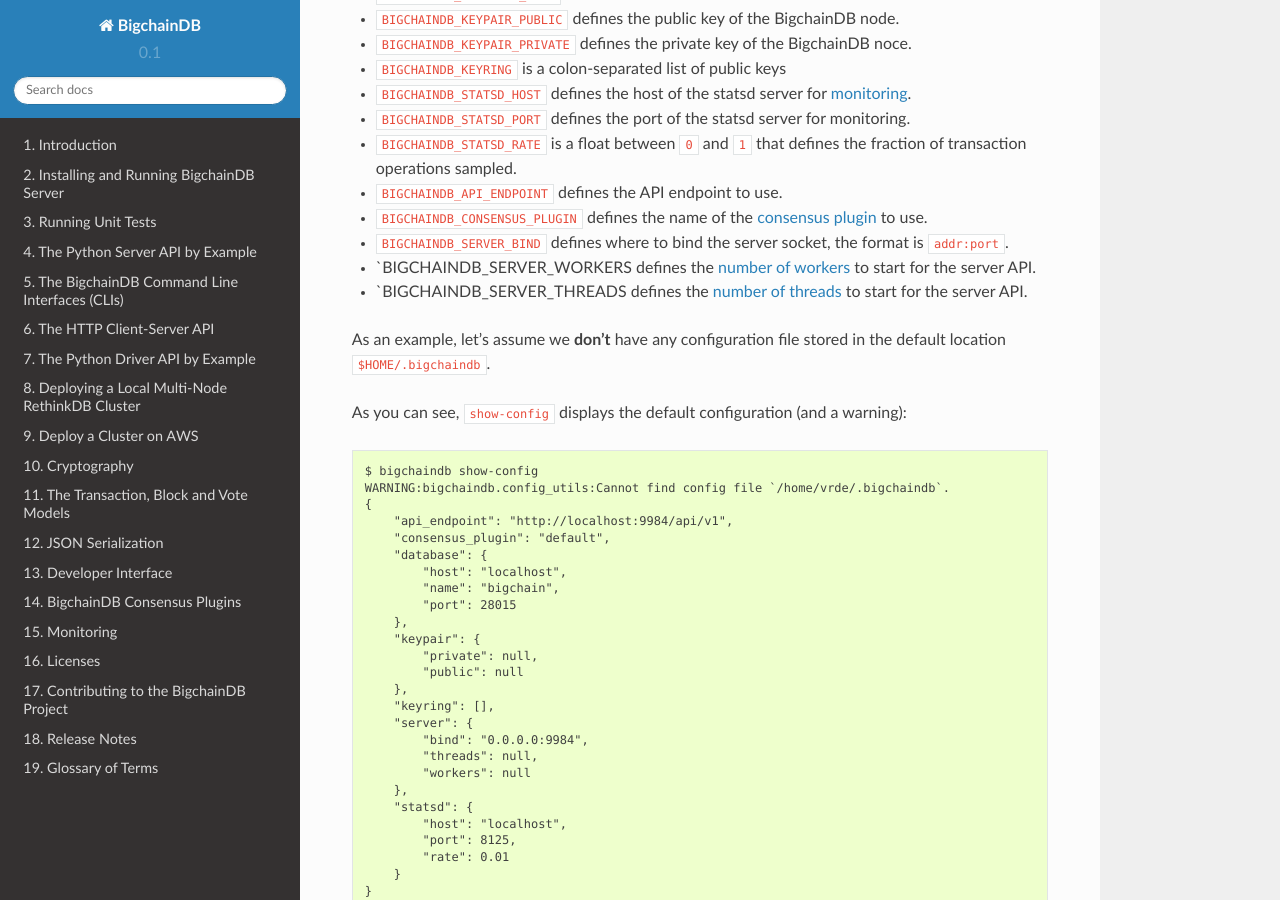
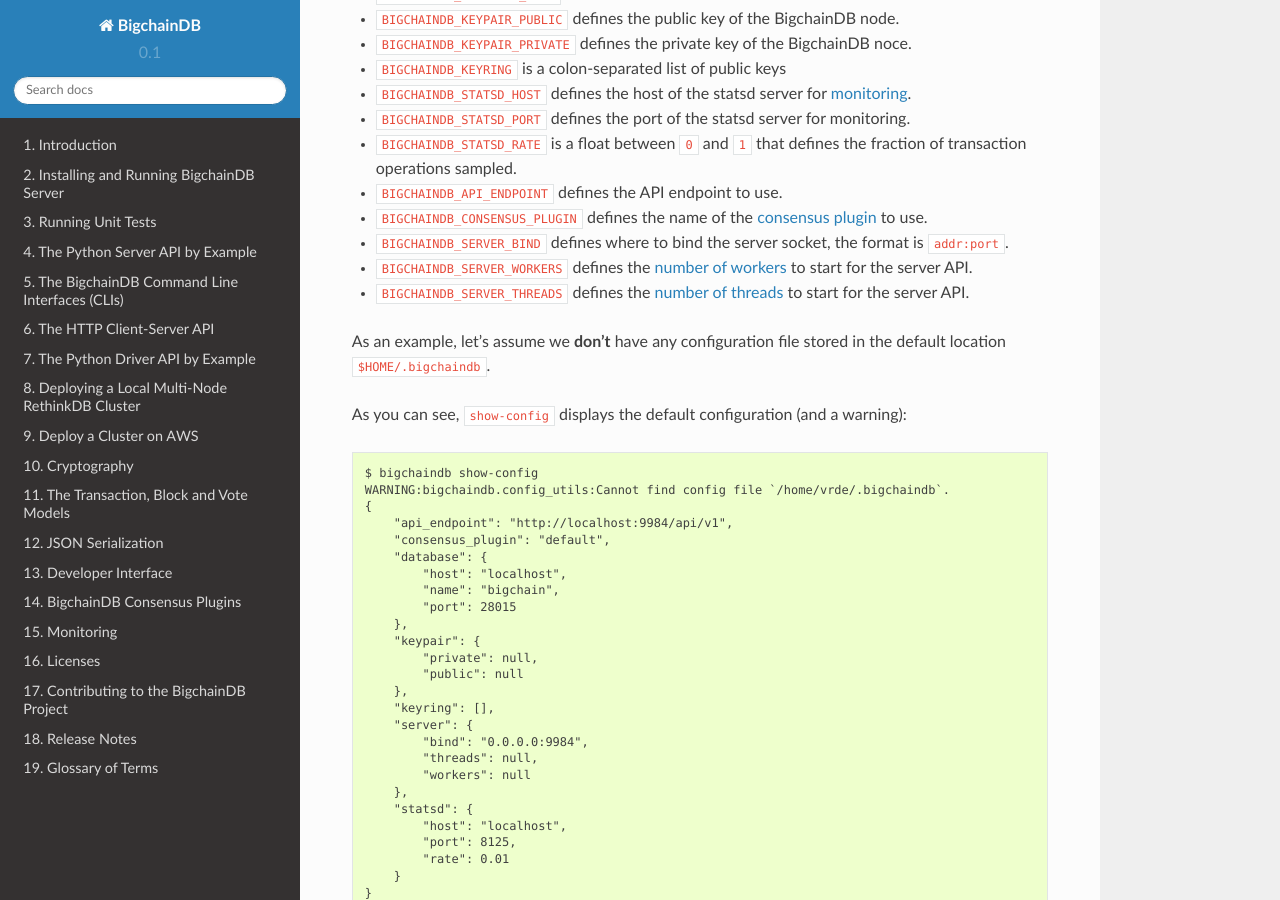
Before and after one commit to bigchaindb/bigchaindb, a Sphinx documentation site: the page built from docs/source/configuration.md, in a window 1280 px wide and 900 px high, scrolled down 1281 px. Built offline with Sphinx 7.4.7 and the Read the Docs theme 2.0.0, drawn with Linux system fonts in a browser that asks for light colours.

Commit message:
Add missing backtick

```diff
--- a/docs/source/configuration.md
+++ b/docs/source/configuration.md
@@ -67,9 +67,9 @@
 - `BIGCHAINDB_API_ENDPOINT` defines the API endpoint to use.
 - `BIGCHAINDB_CONSENSUS_PLUGIN` defines the name of the [consensus plugin](consensus.html) to use.
 - `BIGCHAINDB_SERVER_BIND` defines where to bind the server socket, the format is `addr:port`.
-- `BIGCHAINDB_SERVER_WORKERS defines the [number of workers](http://docs.gunicorn.org/en/stable/settings.html#workers)
+- `BIGCHAINDB_SERVER_WORKERS` defines the [number of workers](http://docs.gunicorn.org/en/stable/settings.html#workers)
   to start for the server API.
-- `BIGCHAINDB_SERVER_THREADS defines the [number of threads](http://docs.gunicorn.org/en/stable/settings.html#threads)
+- `BIGCHAINDB_SERVER_THREADS` defines the [number of threads](http://docs.gunicorn.org/en/stable/settings.html#threads)
   to start for the server API.
 
 As an example, let's assume we **don't** have any configuration file stored in
```
